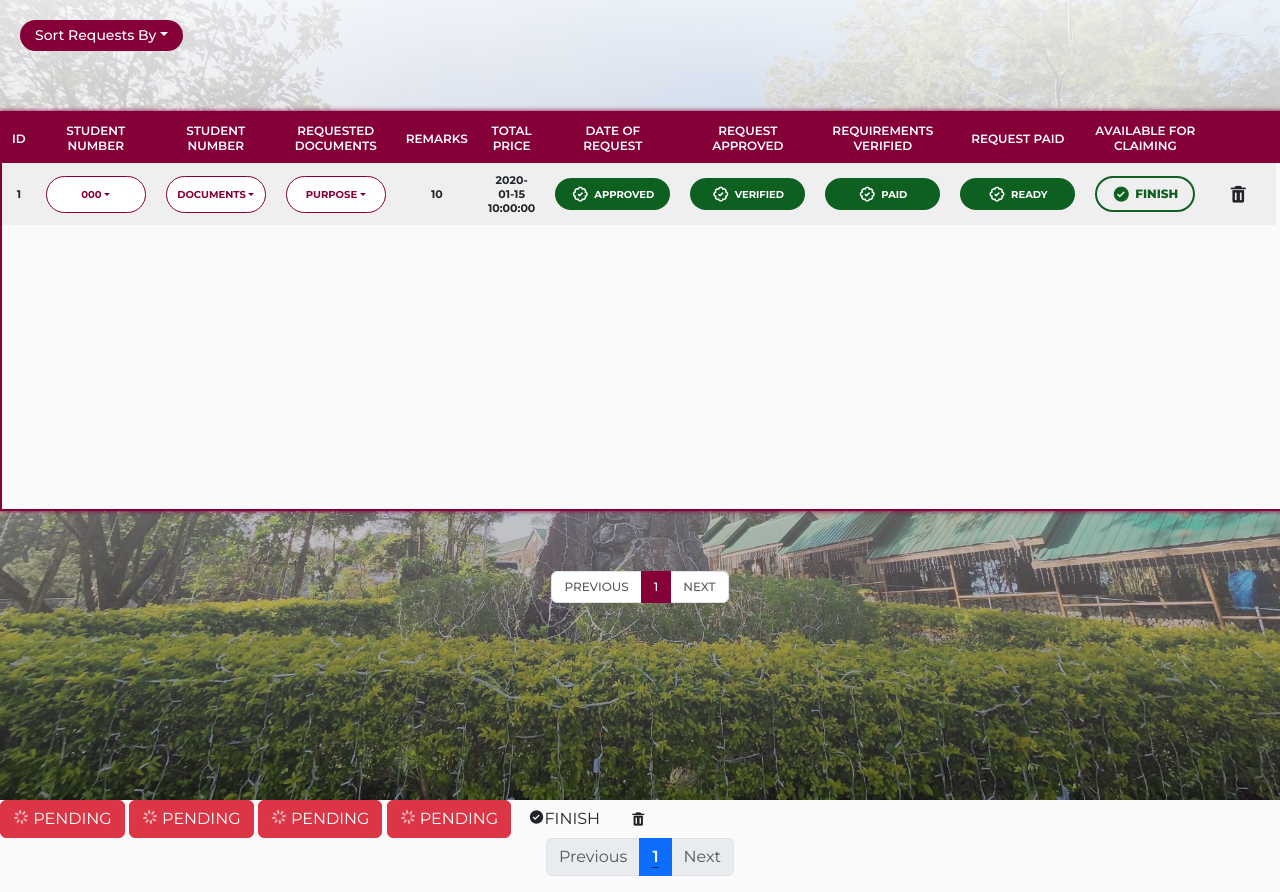
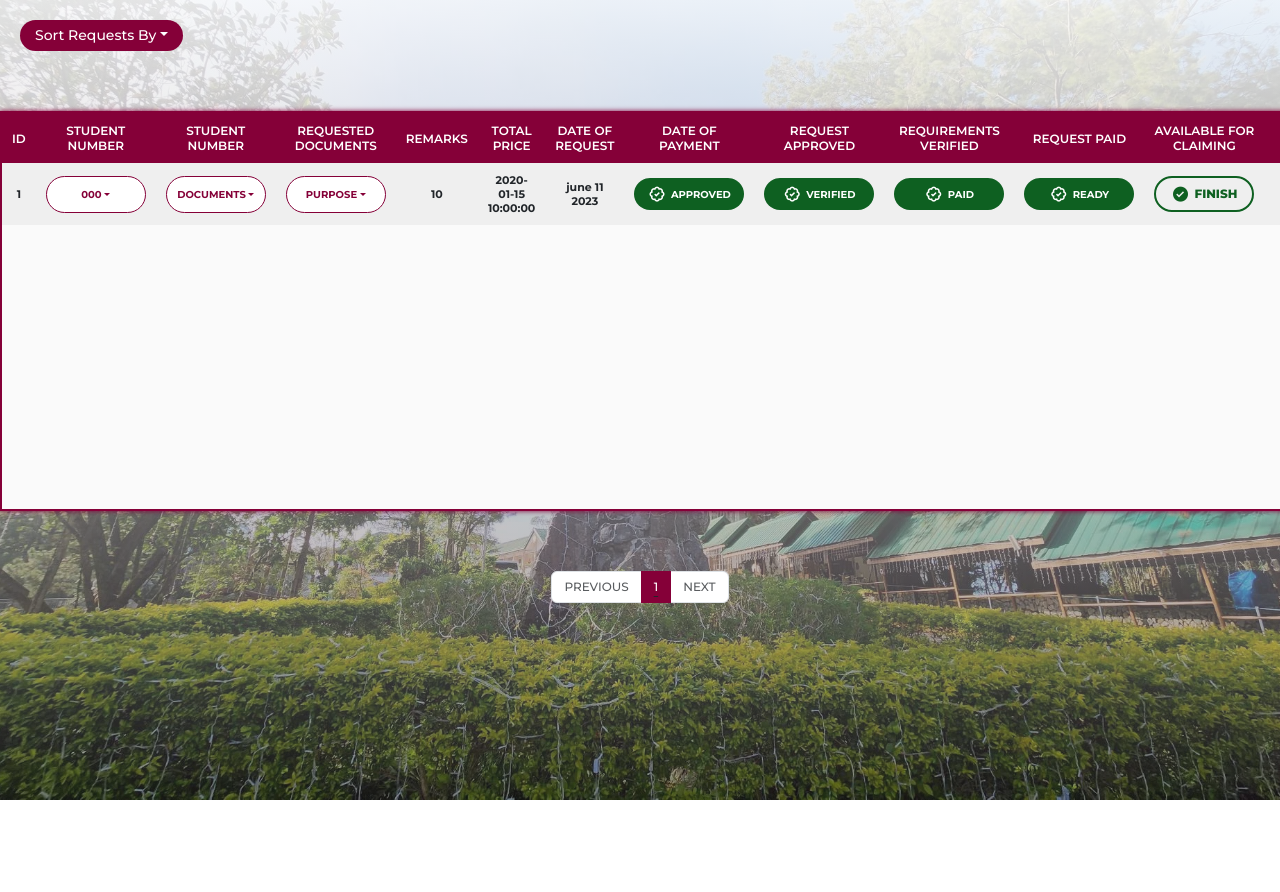
Before and after one commit to 01001111o1/CMSC128_BackEnd, a Flask app: page /admin/dashboard/default/ in a window 1280 px wide; the page is wider, and only the part inside the window is pictured. Shown: the part 76-968 px from the top of that part. After the commit the page ends 876 px from the top of that part, so only its background shows below. Run offline with Flask 3, Linux system fonts and the light colour scheme; a user stored in the database is signed in; tables that the repository leaves empty hold one stand-in row (values such as "Sample post"); some libraries are stand-ins or nearby versions.

Commit message:
ud - dashboard.html and css

```diff
--- a/app/admin_views.py
+++ b/app/admin_views.py
@@ -15,7 +15,7 @@ from send_email import send_message
 
 from .Lists import Documents
 
-import pythoncom
+#import pythoncom
 
 from .send_generated_files import background_runner
 
--- a/app/send_generated_files.py
+++ b/app/send_generated_files.py
@@ -9,7 +9,7 @@ import ast
 
 from send_email import send_message
 
-import pythoncom
+#import pythoncom
 
 from flask_executor import Executor
 import uuid
@@ -48,7 +48,7 @@ class BackgroundRunner:
         docxpath = folder_path + "/" + query.last_name + ".docx"
         pdfpath = folder_path + "/" + query.last_name + ".pdf"
         doc.save(docxpath)
-        pythoncom.CoInitialize()
+        #pythoncom.CoInitialize()
         convert(docxpath, pdfpath)
 
         send_message(query.email,
--- a/app/static/css/style.css
+++ b/app/static/css/style.css
@@ -347,6 +347,7 @@ button[type='submit']:hover {
     ),
     url('../imgs/bg/bg-upb.webp');
   background-size: cover;
+  background-position: center;
   display: flex;
   flex-wrap: wrap;
   align-items: flex-end;
@@ -696,7 +697,7 @@ td {
   overflow-y: scroll;
   overflow-x: scroll;
   min-height: 400px;
-  max-width: 1300px;
+  max-width: 1400px;
   justify-content: center;
   align-items: center;
   font-weight: 500;
@@ -722,7 +723,7 @@ td {
 
 .dash-table tr .btn-success {
   display: flex;
-  width: 115px;
+  width: 110px;
   align-items: center;
   justify-content: center;
   padding: 7px 12px;
@@ -736,7 +737,7 @@ td {
 
 .dash-table tr .btn-danger {
   display: flex;
-  width: 115px;
+  width: 110px;
   align-items: center;
   justify-content: center;
   padding: 7px 12px;
--- a/app/templates/admin/dashboard.html
+++ b/app/templates/admin/dashboard.html
@@ -46,6 +46,7 @@
         <th>Remarks</th>
         <th>Total Price</th>
         <th>Date of Request</th>
+        <th>Date of Payment</th>
         <th>Request Approved</th>
         <th>Requirements Verified</th>
         <th>Request Paid</th>
@@ -109,7 +110,7 @@
           </td>
           <td>{{ request.total_price }}</td>
           <td>{{ request.date_of_request }} </td>
-
+          <td> june 11 2023 </td>
 
           {% if request.request_approved == True %}
           <td><a class="btn btn-success read_only" href="/update/{{ request.queue_number }}/request_approved"><i
@@ -222,72 +223,4 @@
   </nav>
 
 </section>
-
-
-{% if request.request_approved == True %}
-<td><a class="btn btn-success read_only" href="/update/{{ request.queue_number }}/request_approved"><i
-      class='bx bx-badge-check'></i> APPROVED</a></td>
-{% else %}
-<td><a class="btn btn-danger" href="/update/{{ request.queue_number }}/request_approved"><i
-      class='bx bx-loader bx-tada'></i> PENDING</a></td>
-{% endif %}
-
-{% if request.documents_approved == True %}
-<td><a class="btn btn-success read_only" href="/update/{{ request.queue_number }}/documents_approved"><i
-      class='bx bx-badge-check'></i> VERIFIED</a></td>
-{% else %}
-<td><a class="btn btn-danger" href="/update/{{ request.queue_number }}/documents_approved"><i
-      class='bx bx-loader bx-tada'></i> PENDING</a></td>
-{% endif %}
-{% if request.request_paid == True %}
-<td><a class="btn btn-success read_only" href="/update/{{ request.queue_number }}/request_paid"><i
-      class='bx bx-badge-check'></i> PAID</a></td>
-{% else %}
-<td><a class="btn btn-danger" href="/update/{{ request.queue_number }}/request_paid"><i
-      class='bx bx-loader bx-tada'></i> PENDING</a></td>
-{% endif %}
-{% if request.request_available == True %}
-<td><a class="btn btn-success read_only" href="/update/{{ request.queue_number }}/request_available"><i
-      class='bx bx-badge-check'></i> READY</a></td>
-{% else %}
-<td><a class="btn btn-danger" href="/update/{{ request.queue_number }}/request_available"><i
-      class='bx bx-loader bx-tada'></i> PENDING</a></td>
-{% endif %}
-
-<td><a class="btn btn-done"><i class='bx bxs-check-circle'></i>FINISH</a></td>
-<td><a class="btn btn-delete" href="/remove/{{ request.queue_number }}"><i class='bx bxs-trash'></i></a></td>
-</tr>
-
-</tbody>
-</table>
-</div>
-
-<nav class="page-nav">
-  <ul class="pagination justify-content-center">
-    <li class="page-item {% if not pages.has_prev %} disabled {% endif %}">
-      <a class="page-link" href="/admin/dashboard/{{ parameter }}/?page={{ pages.prev_num }}" tabindex="-1"
-        aria-disabled="true">Previous</a>
-    </li>
-    {% for page in pages.iter_pages(left_edge=1, right_edge=1, left_current=1, right_current=1) %}
-    {% if page %}
-    {% if page == pages.page %}
-    <li class="page-item active">
-      <a class="page-link" href="/admin/dashboard/{{ parameter }}/?page={{ page }}">{{ page }}</a>
-    </li>
-    {% else %}
-    <li class="page-item">
-      <a class="page-link" href="/admin/dashboard/{{ parameter }}/?page={{ page }}">{{ page }}</a>
-    </li>
-    {% endif %}
-    {% else %}
-    <div class="hdots"> ... </div>
-    {% endif %}
-    {% endfor %}
-    <li class="page-item {% if not pages.has_next %} disabled {% endif %}">
-      <a class="page-link" href="/admin/dashboard/{{ parameter }}/?page={{ pages.next_num }}">Next</a>
-    </li>
-  </ul>
-</nav>
-
-</section>
 {% endblock %}
```
